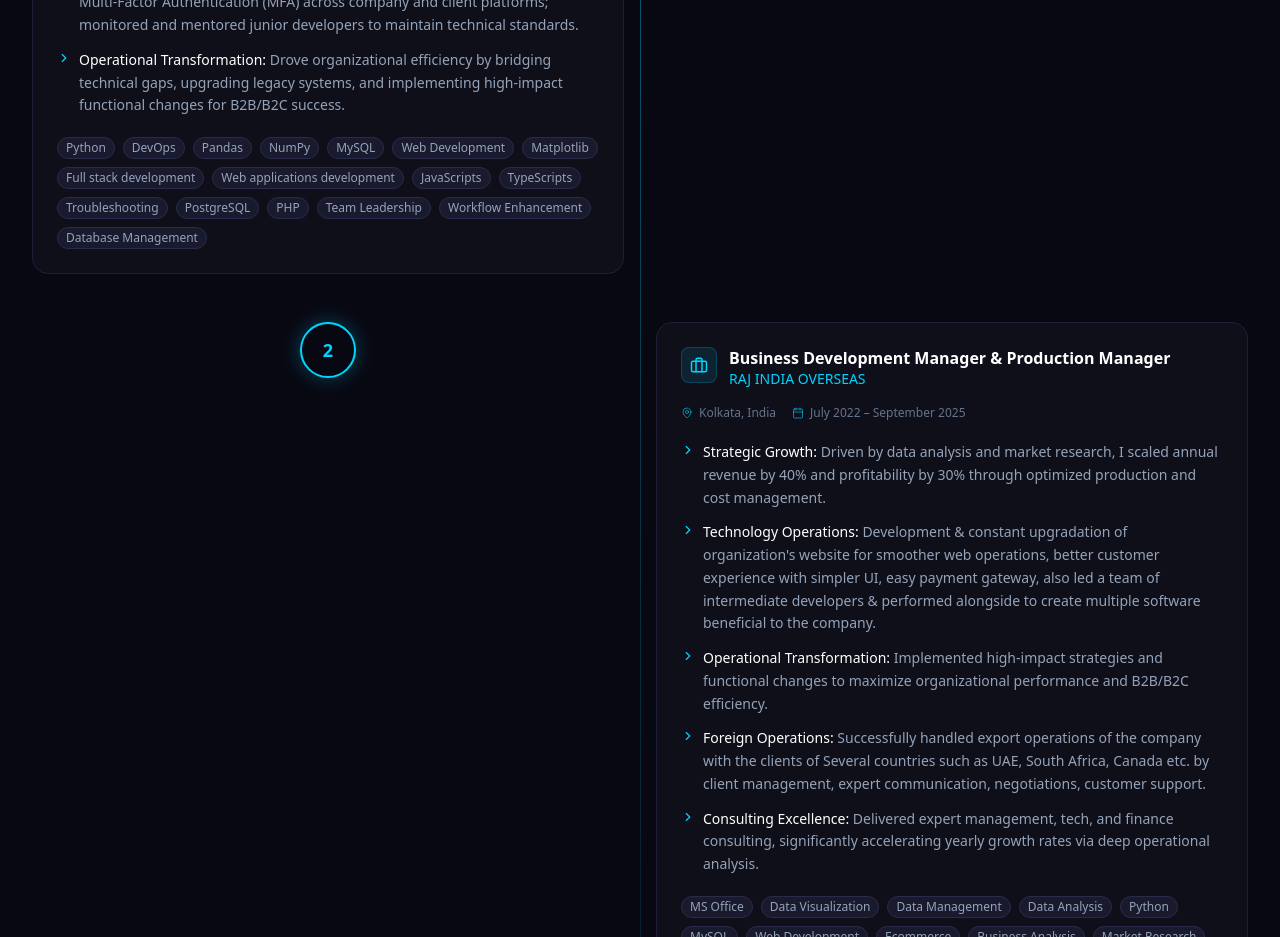
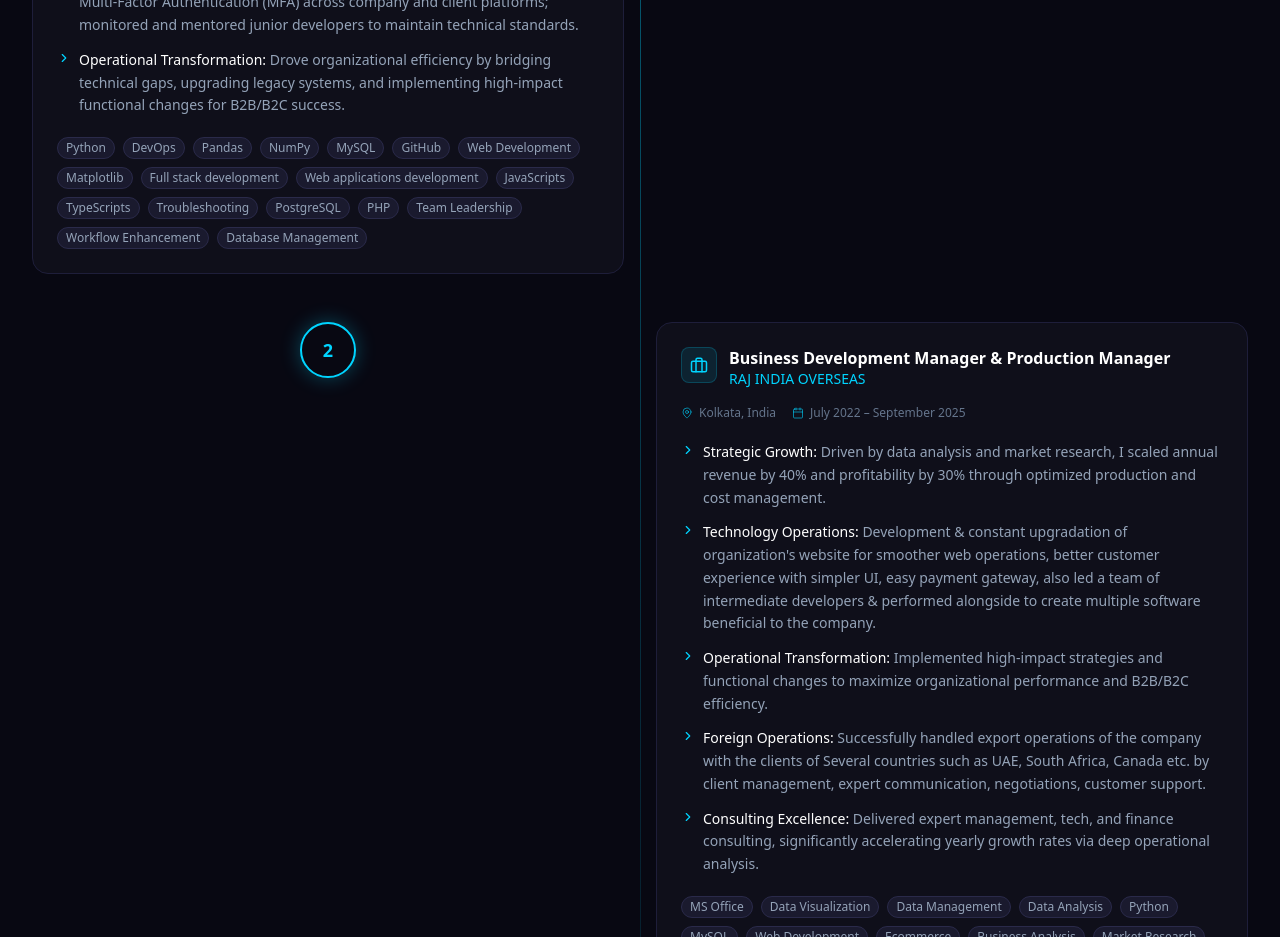
Before and after one commit to sabyasachi-arya/Portfolio_Sabyasachi, a React (Vite) app: page / in a window 1280 px wide. Shown: the part 2340-3277 px from the top of the page. Built offline with nearby package versions, Linux system fonts and the light colour scheme.

Commit message:
Add 'GitHub' to skills list in portfolio

```diff
--- a/src/data/portfolio.ts
+++ b/src/data/portfolio.ts
@@ -48,7 +48,7 @@ export const experiences = [
       },
 
     ],
-    skills: ['Python', 'DevOps', 'Pandas', 'NumPy', 'MySQL', 'Web Development', 'Matplotlib', 'Full stack development', 'Web applications development', 'JavaScripts', 'TypeScripts', 'Troubleshooting', 'PostgreSQL', 'PHP', 'Team Leadership', 'Workflow Enhancement', 'Database Management'],
+    skills: ['Python', 'DevOps', 'Pandas', 'NumPy', 'MySQL', 'GitHub', 'Web Development', 'Matplotlib', 'Full stack development', 'Web applications development', 'JavaScripts', 'TypeScripts', 'Troubleshooting', 'PostgreSQL', 'PHP', 'Team Leadership', 'Workflow Enhancement', 'Database Management'],
   },
   {
     title: 'Business Development Manager & Production Manager',
```
